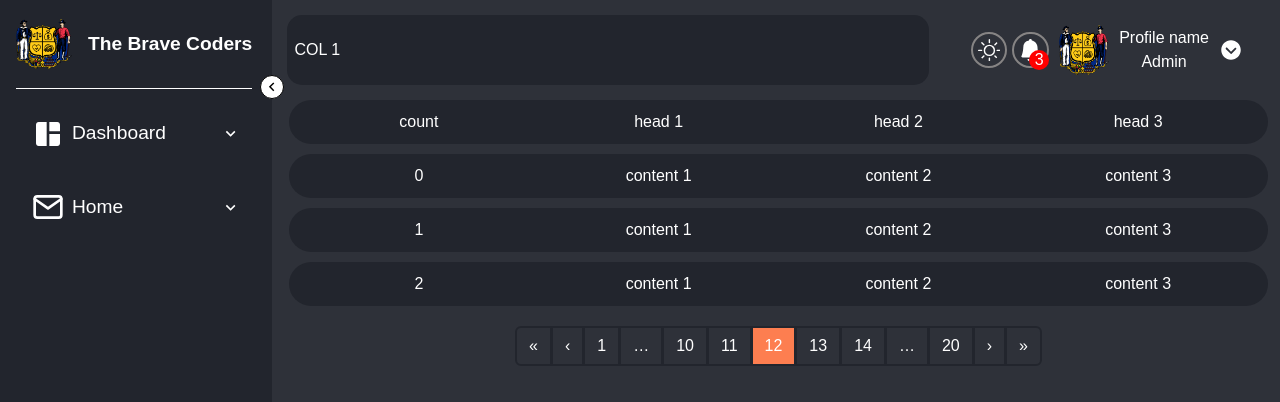
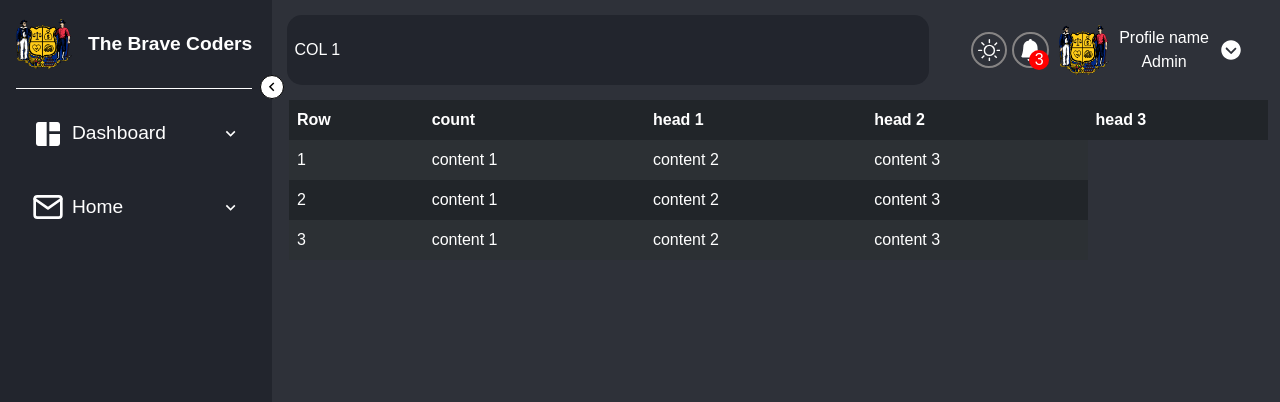
Before and after one commit to cs-esmaeili/news_frontend, a Next.js app: page /dashboard/home in a window 1280 px wide. Shown: the top 402 px of the page. Built offline with nearby package versions, Linux system fonts and the light colour scheme.

Commit message:
pagination added

```diff
--- a/components/PaginationLayout.js
+++ b/components/PaginationLayout.js
@@ -1,24 +1,36 @@
 import styles from '@/styles/pagination.module.scss';
 import Pagination from 'react-bootstrap/Pagination';
 
-export default function PaginationLayout({ headers, rows }) {
+export default function PaginationLayout({ page, perPage, count, setPage }) {
+
+    const elements = () => {
+        const renderedItems = [];
+        const tempPageNumbers = Math.ceil(count / perPage);
+
+        const telorance = 2;
+        for (let i = 1; i <= tempPageNumbers; i++) {
+            if (i >= (page - telorance) && i <= (page + telorance)) {
+                renderedItems.push(<Pagination.Item linkClassName={`${`${styles.link} ${(i == page) ? styles.active : ""}`}`} onClick={() => setPage(i)}  >{i}</Pagination.Item>);
+            } else if (i == 1) {
+                renderedItems.push(<Pagination.First linkClassName={`${styles.link} ${(i == page) ? styles.active : ""}`} onClick={() => setPage(i)} />);
+                renderedItems.push(<Pagination.Item linkClassName={`${styles.link} ${(i == page) ? styles.active : ""}`} onClick={() => setPage(i)} >{i}</Pagination.Item>);
+                if (i != (page - telorance - 1)) {
+                    renderedItems.push(<Pagination.Ellipsis linkClassName={`${styles.link} ${(i == page) ? styles.active : ""}`} onClick={() => setPage(page - (telorance + 1))} />);
+                }
+            } else if (i == tempPageNumbers) {
+                if (i != (page + telorance + 1)) {
+                    renderedItems.push(<Pagination.Ellipsis linkClassName={`${styles.link} ${(i == page) ? styles.active : ""}`} onClick={() => setPage(page + (telorance + 1))} />);
+                }
+                renderedItems.push(<Pagination.Item linkClassName={`${styles.link} ${(i == page) ? styles.active : ""}`} onClick={() => setPage(i)} >{i}</Pagination.Item>);
+                renderedItems.push(<Pagination.Last linkClassName={`${styles.link} ${(i == page) ? styles.active : ""}`} onClick={() => setPage(i)} />);
+            }
+        }
+
+        return renderedItems;
+    }
     return (
         <Pagination className={styles.container}>
-            <Pagination.First linkClassName={styles.link} />
-            <Pagination.Prev linkClassName={styles.link} />
-            <Pagination.Item linkClassName={styles.link}>{1}</Pagination.Item>
-            <Pagination.Ellipsis linkClassName={styles.link} />
-
-            <Pagination.Item linkClassName={styles.link}>{10}</Pagination.Item>
-            <Pagination.Item linkClassName={styles.link}>{11}</Pagination.Item>
-            <Pagination.Item linkClassName={`${styles.link} ${styles.active}`}>{12}</Pagination.Item>
-            <Pagination.Item linkClassName={styles.link}>{13}</Pagination.Item>
-            <Pagination.Item linkClassName={styles.link}>{14}</Pagination.Item>
-
-            <Pagination.Ellipsis linkClassName={styles.link} />
-            <Pagination.Item linkClassName={styles.link}>{20}</Pagination.Item>
-            <Pagination.Next linkClassName={styles.link} />
-            <Pagination.Last linkClassName={styles.link} />
+            {elements()}
         </Pagination>
     )
 }
--- a/components/Table.js
+++ b/components/Table.js
@@ -1,28 +1,31 @@
 import styles from '@/styles/table.module.scss';
-import { Container, Row, Col } from 'react-bootstrap';
-import Pagination from '@/components/PaginationLayout';
+import { Table as BTable } from 'react-bootstrap';
 
 export default function Table({ headers, rows }) {
     return (
-        <Container fluid className={styles.table}>
-            <Row className={styles.row}>
-                {headers.map((content, index) => (
-                    <Col key={index} className={styles.col}>
-                        {content}
-                    </Col>
+        <BTable responsive borderless hover striped variant="dark" className={styles.striped}>
+            <thead>
+                <tr>
+                    <th>Row</th>
+                    {headers.map((content, index) => (
+                        <th key={index} className={styles.col}>
+                            {content}
+                        </th>
+                    ))}
+                </tr>
+            </thead>
+            <tbody>
+                {rows.map((contentParent, indexParent) => (
+                    <tr key={indexParent} className={styles.row}>
+                        <td className={styles.col}>{indexParent + 1}</td>
+                        {Object.entries(contentParent).map(([key, value], indexChild) => (
+                            <td key={indexChild} className={styles.col}>
+                                {value}
+                            </td>
+                        ))}
+                    </tr>
                 ))}
-            </Row>
-            {rows.map((contentParent, indexParent) => (
-                <Row key={indexParent} className={styles.row}>
-                    <Col className={styles.col}>{indexParent}</Col>
-                    {contentParent.map((contentChild, indexChild) => (
-                        <Col key={indexChild} className={styles.col}>
-                            {contentChild}
-                        </Col>
-                    ))}
-                </Row>
-            ))}
-            <Pagination />
-        </Container>
+            </tbody>
+        </BTable>
     )
 }
--- a/styles/pagination.module.scss
+++ b/styles/pagination.module.scss
@@ -7,14 +7,14 @@
 }
 
 .link {
-  background-color: transparent;
-  border-color: $sidebar_color;
-  color: white;
-  border-width: 2px;
+  background-color: transparent !important;
+  border-color: $sidebar_color !important;
+  color: white !important;
+  border-width: 2px !important;
 
 
   &.active{
-    border-color: $sidebar_color;
-    background-color: $accent_color;
+    border-color: $sidebar_color !important;
+    background-color: $accent_color !important;
   }
 }
--- a/styles/table.module.scss
+++ b/styles/table.module.scss
@@ -2,21 +2,24 @@
 
 .table {
   overflow-y: scroll;
-  overflow-x: hidden;
+  overflow-x: scroll;
+  display: flex;
+  flex-direction: column;
 
   .row {
     display: flex;
+    flex-direction: row;
     background-color: $sidebar_color;
     margin-bottom: 10px;
     border-radius: 30px;
     padding: 10px;
-    justify-content: center;
+    justify-content: space-between;
     align-items: center;
   }
 
   .col {
-    display: flex;
-    justify-content: center;
+    text-wrap: nowrap;
+    justify-content: space-between;
     align-items: center;
     color: white;
   }
```
Also changed, not shown: app/dashboard/(main)/category/page.js (+18 -26 lines), components/category/CategoryList.js (deleted, +0 -44 lines).
